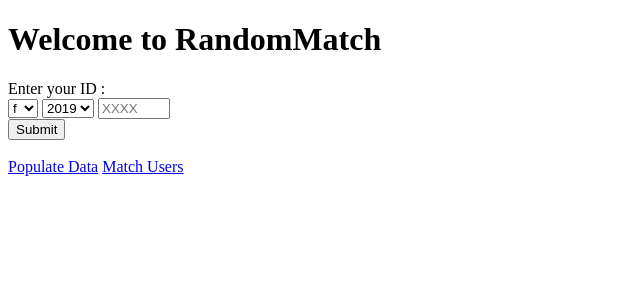
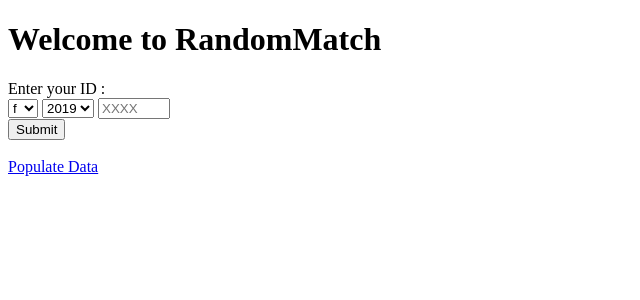
Before and after one commit to pratham1002/RandomMatch, a Django app: page / in a window 1280 px wide. Shown: the top 300 px of the page, without its empty margins (0-640 px from the left). Run offline with Django 3.2, Linux system fonts and the light colour scheme.

Commit message:
Update home.html

```diff
--- a/templates/home.html
+++ b/templates/home.html
@@ -23,5 +23,4 @@ Enter your ID : <br>
 </form>
 <br>
 <a href="PopulateData">Populate Data</a>
-<a href="MatchUsers">Match Users</a>
 {% endblock %}
```
